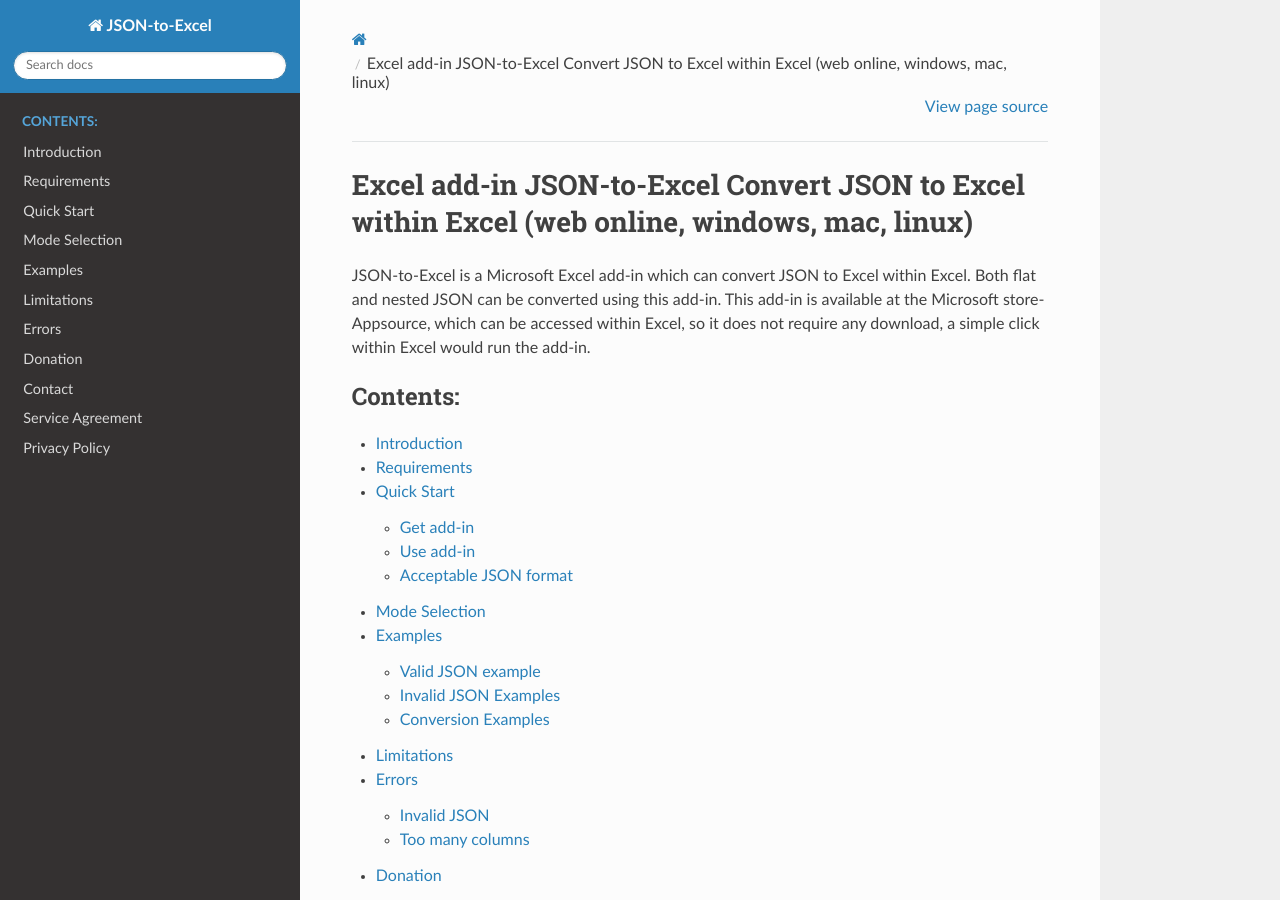
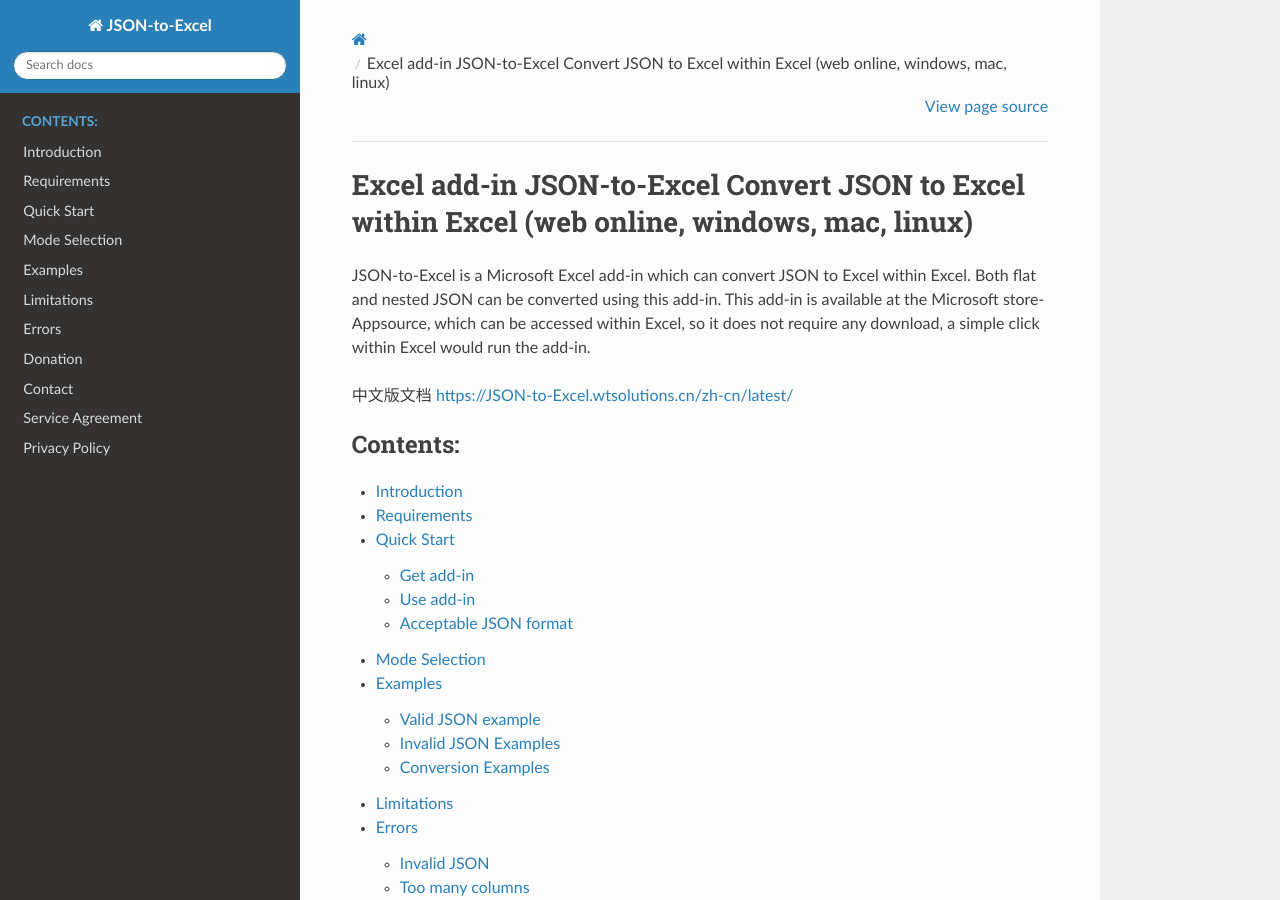
Before and after one commit to he-yang/JSON-to-Excel, a Sphinx documentation site: the page built from source/index.rst, in a window 1280 px wide and 900 px high. Built offline with Sphinx 7.4.7 and the Read the Docs theme 3.1.0, drawn with Linux system fonts in a browser that asks for light colours.

Commit message:
include zh-cn

```diff
--- a/source/index.rst
+++ b/source/index.rst
@@ -7,6 +7,8 @@
 =======================================================
 JSON-to-Excel is a Microsoft Excel add-in which can convert JSON to Excel within Excel. Both flat and nested JSON can be converted using this add-in.
 This add-in is available at the Microsoft store- Appsource, which can be accessed within Excel, so it does not require any download, a simple click within Excel would run the add-in.
+
+中文版文档 https://JSON-to-Excel.wtsolutions.cn/zh-cn/latest/
 
 .. toctree::
    :maxdepth: 2
--- a/source/robots.txt
+++ b/source/robots.txt
@@ -1,4 +1,4 @@
 User-agent: *
 Allow: /
-
 Sitemap: https://json-to-excel.wtsolutions.cn/en/latest/sitemap.xml
+Sitemap: https://json-to-excel.wtsolutions.cn/zh-cn/latest/sitemap.xml
```
Also changed, not shown: 1 other file.
